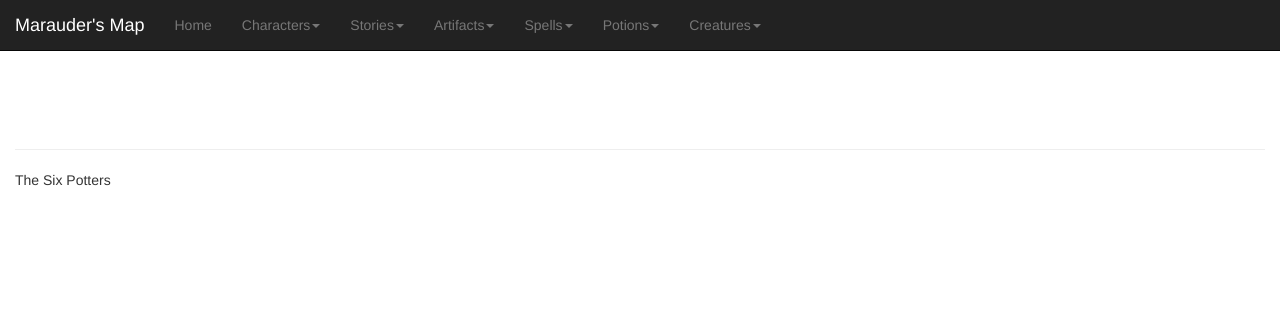
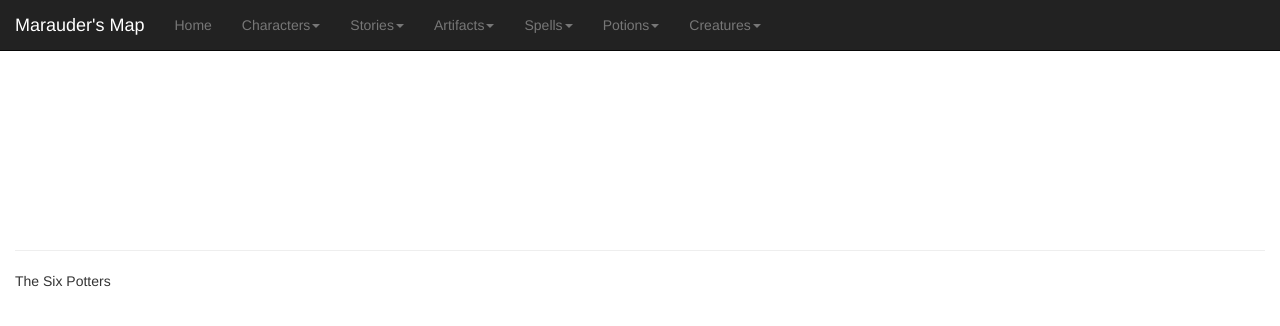
Before and after one commit to Kae7in/cs373-idb, a Django app: page /base.html in a window 1280 px wide. Shown: the top 326 px of the page. Run offline with Django 3.2, Linux system fonts and the light colour scheme; parts of the project's set-up code (start-up, migrations or seed data) failed here and were passed over; some libraries are stand-ins or nearby versions.

Commit message:
added padding-top

```diff
--- a/hogwarts/marauder/static/css/base.css
+++ b/hogwarts/marauder/static/css/base.css
@@ -16,8 +16,6 @@
 @media (max-width: 768px) {
     #description {
         max-width: 320px;
-
-
     }
 
 
@@ -32,6 +30,7 @@ a:hover {
 #content {
     max-width: 768px;
     margin: 5% 5%;
+    padding-top: 8%;
 
 
 }
```
